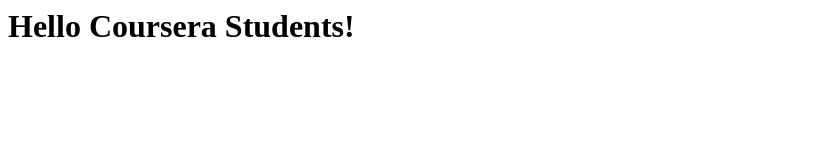
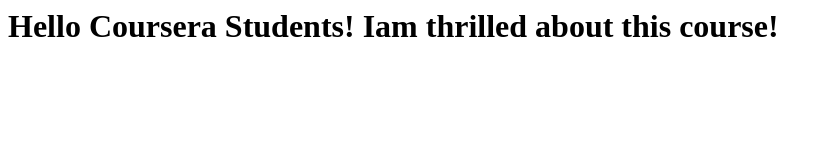
Before and after one commit to qatamis/Coursera, a plain HTML site: page index.html in a window 1280 px wide. Shown: the whole page, without its empty margins (0-831 px from the left). Drawn offline with Linux system fonts and the light colour scheme.

Commit message:
index page ver 1.1

```diff
--- a/index.html
+++ b/index.html
@@ -4,6 +4,6 @@
         <title>Hello Coursera</title>
     </head>
     <body>
-        <H1>Hello Coursera Students!</H1>
+        <H1>Hello Coursera Students! Iam thrilled about this course!</H1>
     </body>
 </html>
```
